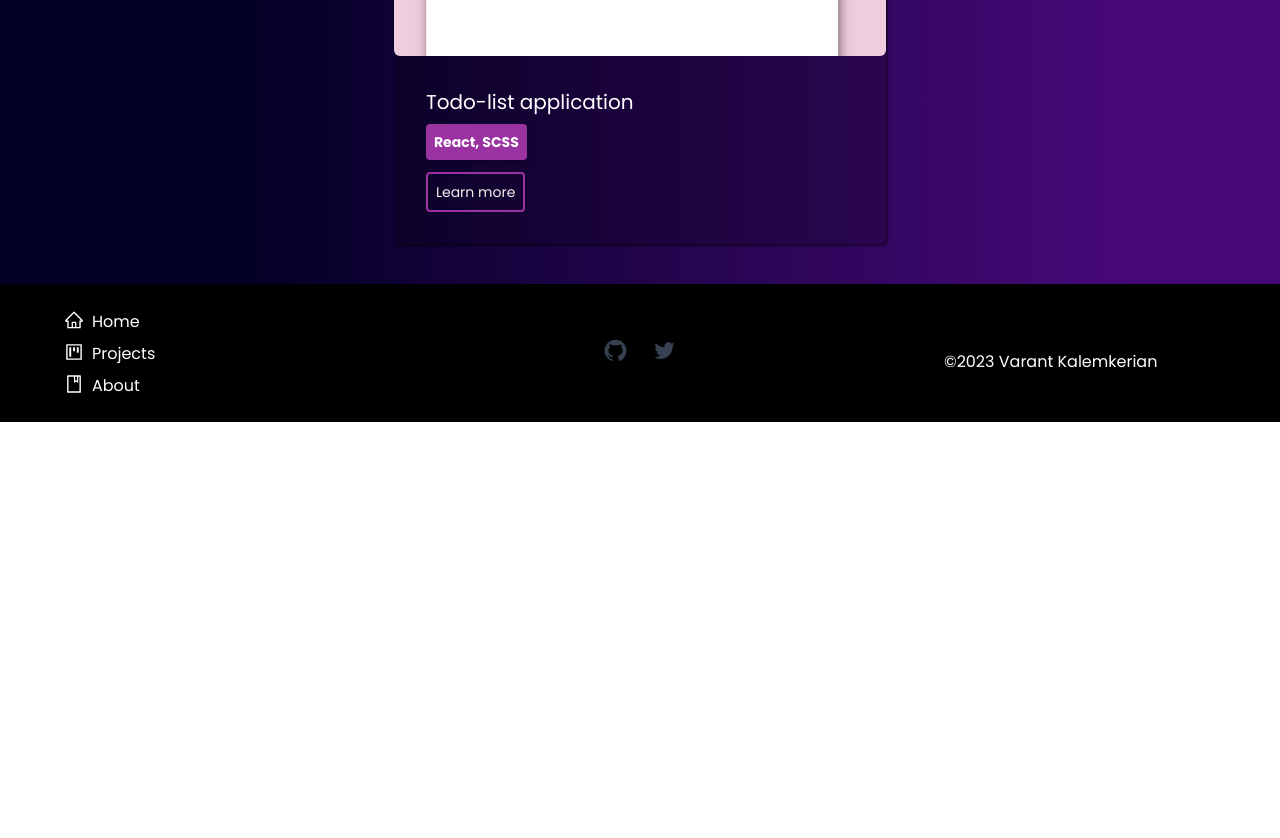
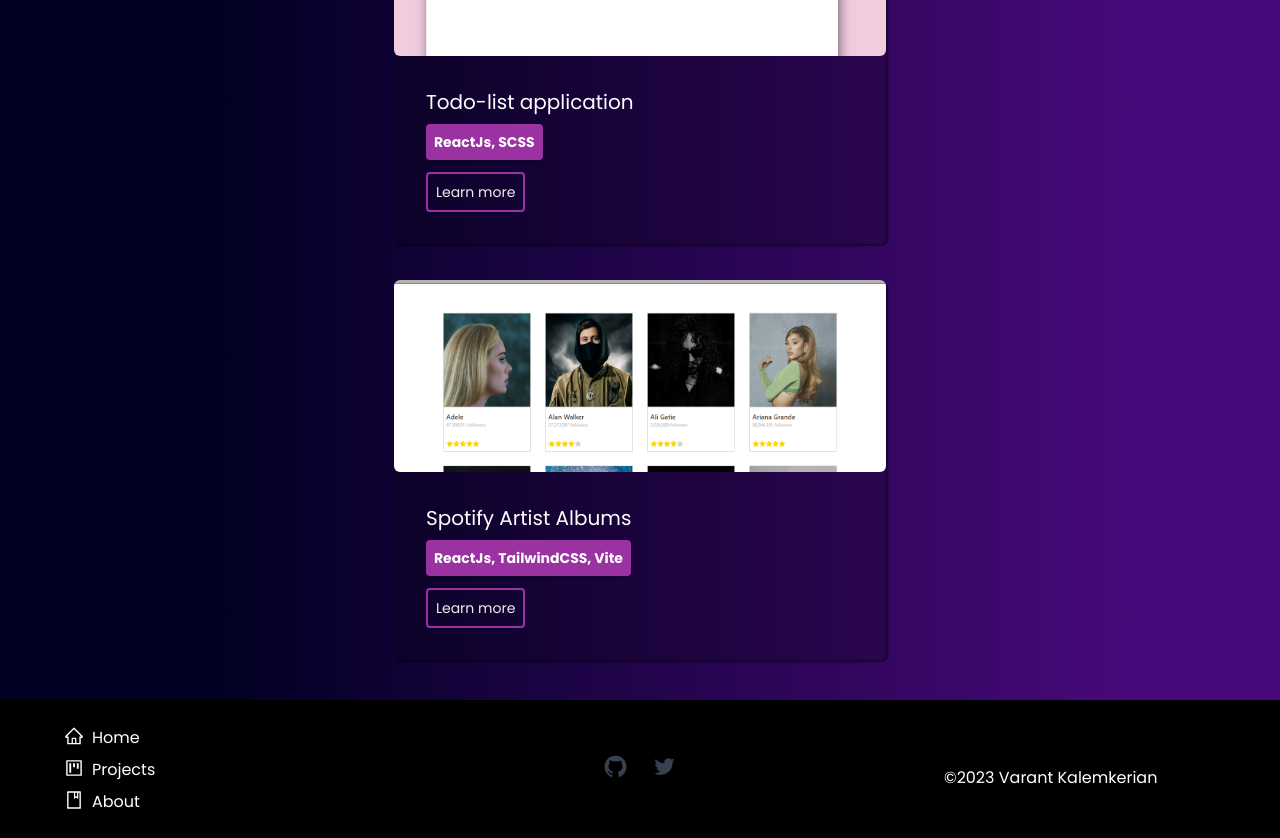
Before and after one commit to Varantt/Portfolio-website, a React (Vite) app: page /projects in a window 1280 px wide. Shown: the part 2440-3278 px from the top of the page. Before the commit the page ends 2862 px from the top, so only its background shows below. Built offline with nearby package versions, Linux system fonts and the light colour scheme.

Commit message:
added new project

```diff
--- a/src/data.js
+++ b/src/data.js
@@ -26,7 +26,7 @@
 
   {
     title: "Cocktails List Project",
-    stack: ["React", "CSS"],
+    stack: ["ReactJs", "CSS"],
     description:
       "This React project stands out among my many others, as it showcases a significant display of my skills, having provided ample opportunity for me to put into practice the mastery I have attained.  ",
     imgUrl: "/assets/cocktail.png",
@@ -44,10 +44,18 @@
 
   {
     title: "Todo-list application",
-    stack: ["React, SCSS"],
+    stack: ["ReactJs, SCSS"],
     description:
       "This project is a todo-list responsive react application, where i used my scss and React skills to create a useful application",
     imgUrl: "/assets/todo.png",
     link: "https://vktodolist.netlify.app",
   },
+  {
+    title: "Spotify Artist Albums",
+    stack: ["ReactJs, TailwindCSS, Vite"],
+    description:
+      "The Spotify Album Explorer is a web app that allows users to search for artists and browse through their available albums on Spotify. The app utilizes the Spotify Web API to retrieve data about artists and their albums, including album names, release dates, tracklists, and album artwork. Upon launching the app, the user can enter the name of an artist in the search bar to look up that artist's discography. The app displays a list of the artist's available albums, sorted by release date in descending order. Each album is represented by its cover art, album title, and release year. Clicking on an album opens a modal window that displays the album's tracklist, with each track listed in order and labeled with its duration.",
+    imgUrl: "/assets/spotify.png",
+    link: "https://github.com/Varantt/Spotify-artist-albums",
+  },
 ];
```
Also changed, not shown: public/assets/spotify.png (added).
